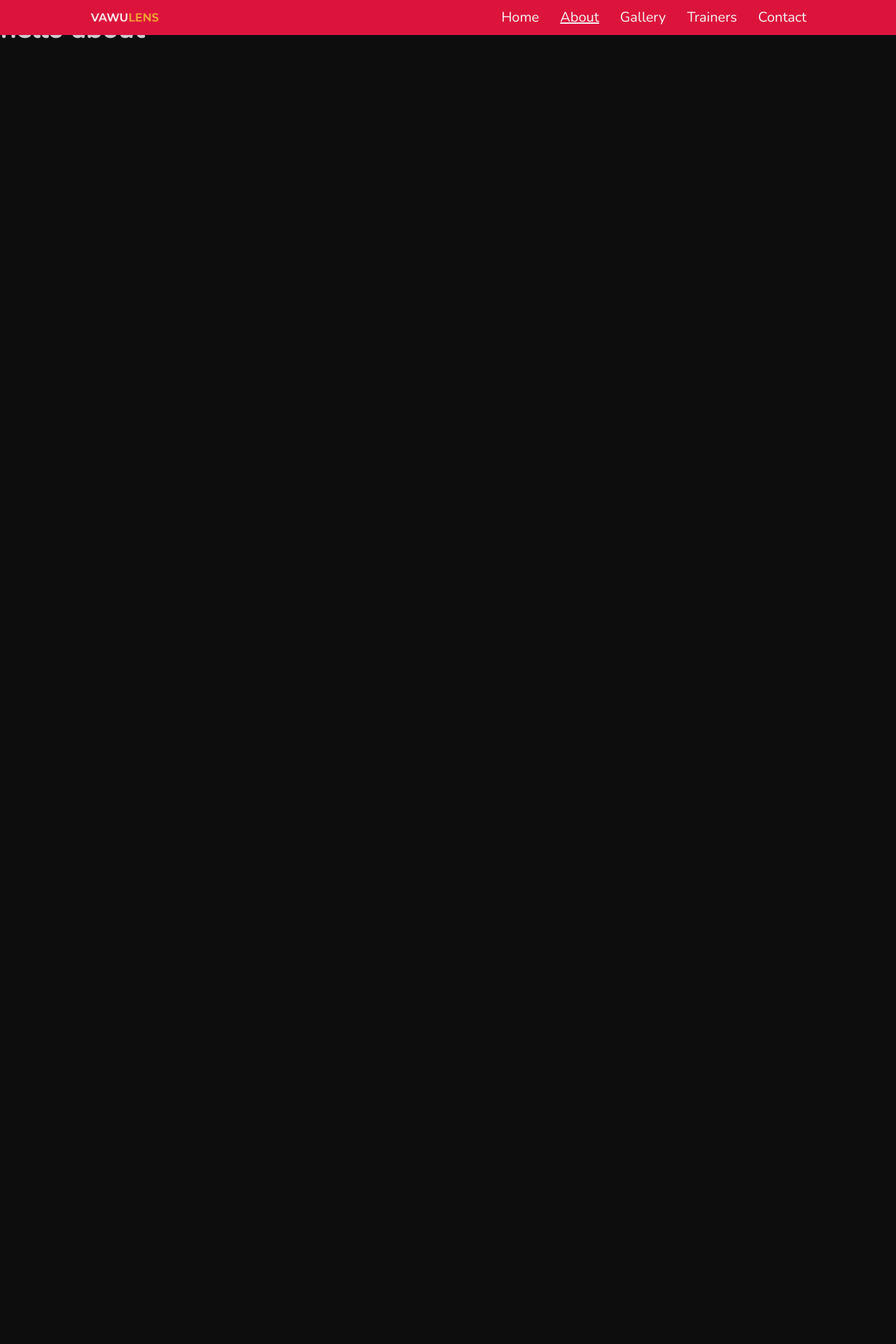
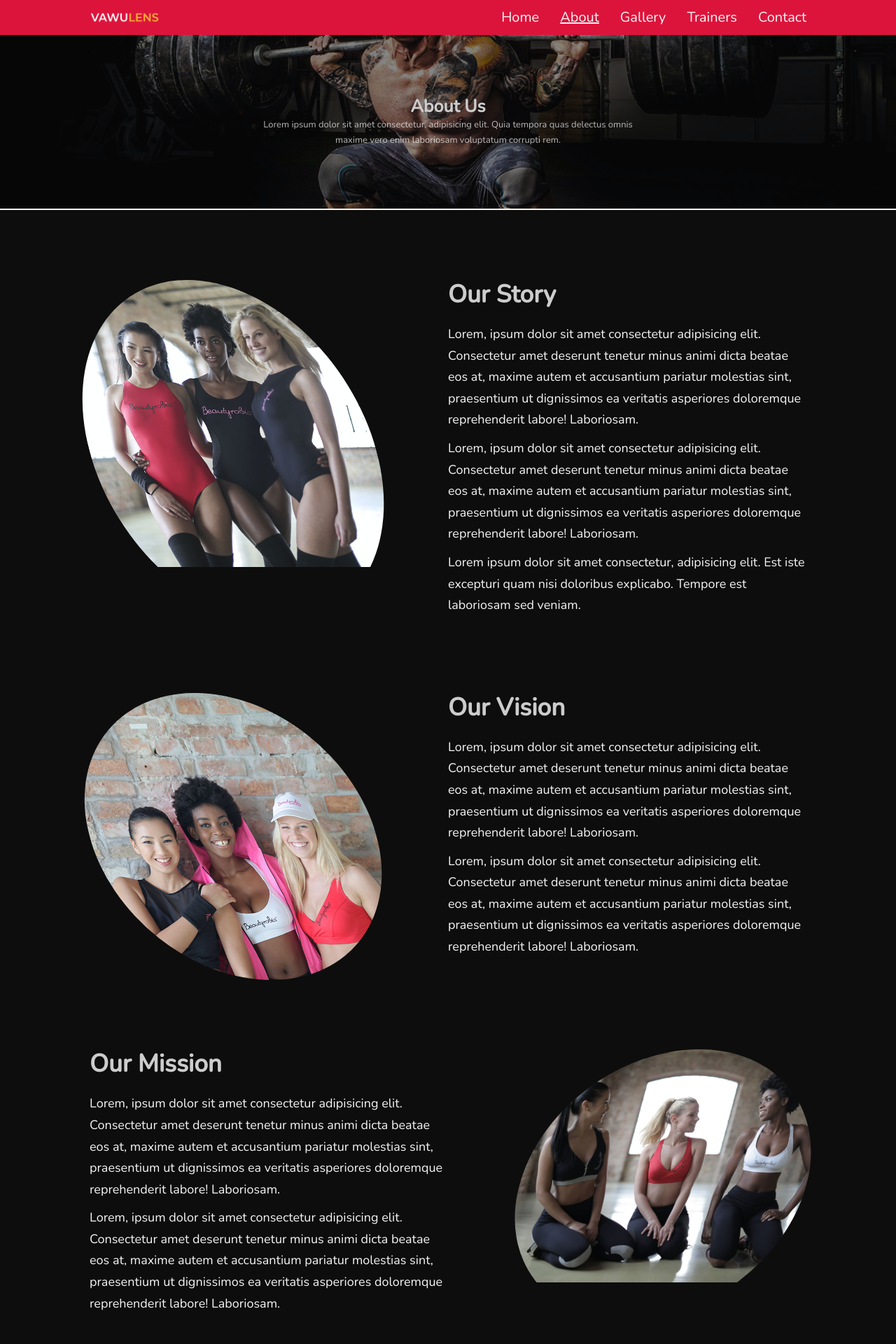
Before and after one commit to nickemma/microverse-lazy-coders, a React (Create React App) app: page /about in a window 1280 px wide. Shown: the top 1920 px of the page at 70% size. Before the commit the page ends 800 px from the top, so only its background shows below. Built offline with nearby package versions, Linux system fonts and the light colour scheme.

Commit message:
add the contact page

```diff
--- a/src/App.js
+++ b/src/App.js
@@ -5,6 +5,7 @@ import Gallery from './pages/gallery/Gallery';
 import Contact from './pages/contact/Contact';
 import Trainers from './pages/trainers/Trainers';
 import Navbar from './components/Navbar';
+import Footer from './components/Footer';
 
 function App() {
   return (
@@ -17,6 +18,7 @@ function App() {
         <Route path="trainers" element={<Trainers />} />
         <Route path="contact" element={<Contact />} />
       </Routes>
+      <Footer />
     </BrowserRouter>
   );
 }
--- /dev/null
+++ b/src/components/Hero.jsx
@@ -0,0 +1,17 @@
+function Hero({ title, image, children }) {
+  return (
+    <header className="header">
+      <div className="header-container">
+        <div className="header-bg">
+          <img src={image} alt="header background Image" />
+        </div>
+        <div className="header-content">
+          <h2>{title}</h2>
+          <p>{children}</p>
+        </div>
+      </div>
+    </header>
+  );
+}
+
+export default Hero;
--- a/src/index.css
+++ b/src/index.css
@@ -155,3 +155,82 @@ img {
   background: var(--secondary-color);
   color: var(--text-color);
 }
+
+/* ========= Hero Reuseable style ============ */
+
+.header {
+  margin-top: 5rem;
+  height: 25rem;
+  overflow: hidden;
+  border-bottom: 2px solid var(--text-color);
+}
+
+.header-container {
+  width: 100%;
+  height: 100%;
+  position: relative;
+  display: grid;
+  place-items: center;
+  background: #0d0d0d;
+}
+
+.header-bg {
+  position: absolute;
+  width: 100%;
+}
+
+.header-bg img {
+  opacity: 0.5;
+}
+
+.header-content {
+  position: relative;
+  color: var(--white);
+  width: 44%;
+  margin: 0 auto;
+  text-align: center;
+}
+
+.header-content p {
+  color: rgba(255, 255, 255, 0.7);
+  font-size: 1.3rem;
+}
+
+/* ========= Media Queries style ============ */
+
+@media (max-width: 800px) {
+  .container {
+    width: var(--container-md);
+  }
+
+  h1 {
+    font-size: 2rem;
+  }
+
+  h2 {
+    font-size: 1.8rem;
+  }
+  .header-content {
+    width: 76%;
+  }
+}
+
+@media (max-width: 500px) {
+  h1 {
+    font-size: 2.3rem;
+    line-height: 1.3;
+  }
+  section {
+    margin-top: 7rem;
+  }
+  .header {
+    height: fit-content;
+  }
+  .header-content {
+    width: var(--container-md);
+    padding: 3rem 0;
+  }
+  .header-content p {
+    font-size: 0.85;
+  }
+}
--- a/src/pages/about/About.css
+++ b/src/pages/about/About.css
@@ -0,0 +1,74 @@
+.about-image {
+  border-radius: 50%;
+  overflow: hidden;
+  transform: skew(15deg);
+  transition: var(--transition);
+}
+
+.about-image:nth-child(2) {
+  transform: skew(-15deg);
+}
+
+.about-image:hover {
+  transform: skew(0);
+}
+
+.about-content-info h2 {
+  margin-bottom: 2rem;
+  font-size: 3.5rem;
+}
+
+.about-content-info p {
+  margin-bottom: 1rem;
+  font-size: 1.8rem;
+}
+
+.about-content,
+.vision-content {
+  display: grid;
+  grid-template-columns: 40% 50%;
+  gap: 10%;
+}
+
+.mission-content {
+  display: grid;
+  grid-template-columns: 50% 40%;
+  gap: 10%;
+}
+
+/* ========= Media Queries style ============ */
+
+@media (max-width: 800px) {
+  .about-image {
+    width: 60%;
+  }
+
+  .about-content-info h2 {
+    margin-bottom: 1.2rem;
+  }
+
+  .about-content,
+  .vision-content,
+  .mission-content {
+    grid-template-columns: 1fr;
+    gap: 3rem;
+  }
+
+  .about-image:nth-child(2) {
+    grid-row: 1;
+  }
+}
+
+@media (max-width: 500px) {
+  .about-image {
+    width: 80%;
+    margin: 0 auto;
+  }
+
+  .about-content,
+  .vision-content,
+  .mission-content {
+    grid-template-columns: 1fr;
+    gap: 2rem;
+  }
+}
--- a/src/pages/about/About.jsx
+++ b/src/pages/about/About.jsx
@@ -1,10 +1,96 @@
+import Hero from '../../components/Hero';
+import Image from '../../images/header_bg_1.jpg';
+import StoryImage from '../../images/about1.jpg';
+import VisionImage from '../../images/about2.jpg';
+import MissionImage from '../../images/about3.jpg';
 import './About.css';
 
 function About() {
   return (
     <>
-      <div>About</div>
-      <h1>hello about</h1>
+      <Hero title="About Us" image={Image}>
+        Lorem ipsum dolor sit amet consectetur, adipisicing elit. Quia tempora
+        quas delectus omnis maxime vero enim laboriosam voluptatum corrupti rem.
+      </Hero>
+      <section className="about-story">
+        <div className="container about-content">
+          <div className="about-image">
+            <img src={StoryImage} alt="Our Story" />
+          </div>
+          <div className="about-content-info">
+            <h2>Our Story</h2>
+            <p>
+              Lorem, ipsum dolor sit amet consectetur adipisicing elit.
+              Consectetur amet deserunt tenetur minus animi dicta beatae eos at,
+              maxime autem et accusantium pariatur molestias sint, praesentium
+              ut dignissimos ea veritatis asperiores doloremque reprehenderit
+              labore! Laboriosam.
+            </p>
+            <p>
+              Lorem, ipsum dolor sit amet consectetur adipisicing elit.
+              Consectetur amet deserunt tenetur minus animi dicta beatae eos at,
+              maxime autem et accusantium pariatur molestias sint, praesentium
+              ut dignissimos ea veritatis asperiores doloremque reprehenderit
+              labore! Laboriosam.
+            </p>
+            <p>
+              Lorem ipsum dolor sit amet consectetur, adipisicing elit. Est iste
+              excepturi quam nisi doloribus explicabo. Tempore est laboriosam
+              sed veniam.
+            </p>
+          </div>
+        </div>
+      </section>
+
+      <section className="about-vision">
+        <div className="container vision-content">
+          <div className="about-image">
+            <img src={VisionImage} alt="Our Vision" />
+          </div>
+          <div className="about-content-info">
+            <h2>Our Vision</h2>
+            <p>
+              Lorem, ipsum dolor sit amet consectetur adipisicing elit.
+              Consectetur amet deserunt tenetur minus animi dicta beatae eos at,
+              maxime autem et accusantium pariatur molestias sint, praesentium
+              ut dignissimos ea veritatis asperiores doloremque reprehenderit
+              labore! Laboriosam.
+            </p>
+            <p>
+              Lorem, ipsum dolor sit amet consectetur adipisicing elit.
+              Consectetur amet deserunt tenetur minus animi dicta beatae eos at,
+              maxime autem et accusantium pariatur molestias sint, praesentium
+              ut dignissimos ea veritatis asperiores doloremque reprehenderit
+              labore! Laboriosam.
+            </p>
+          </div>
+        </div>
+      </section>
+
+      <section className="about-mission">
+        <div className="container mission-content">
+          <div className="about-content-info">
+            <h2>Our Mission</h2>
+            <p>
+              Lorem, ipsum dolor sit amet consectetur adipisicing elit.
+              Consectetur amet deserunt tenetur minus animi dicta beatae eos at,
+              maxime autem et accusantium pariatur molestias sint, praesentium
+              ut dignissimos ea veritatis asperiores doloremque reprehenderit
+              labore! Laboriosam.
+            </p>
+            <p>
+              Lorem, ipsum dolor sit amet consectetur adipisicing elit.
+              Consectetur amet deserunt tenetur minus animi dicta beatae eos at,
+              maxime autem et accusantium pariatur molestias sint, praesentium
+              ut dignissimos ea veritatis asperiores doloremque reprehenderit
+              labore! Laboriosam.
+            </p>
+          </div>
+          <div className="about-image">
+            <img src={MissionImage} alt="Our Mission" />
+          </div>
+        </div>
+      </section>
     </>
   );
 }
--- a/src/pages/contact/Contact.css
+++ b/src/pages/contact/Contact.css
@@ -0,0 +1,38 @@
+.contact-container {
+  display: grid;
+  place-items: center;
+}
+
+.contact-wrapper {
+  width: fit-content;
+  display: flex;
+  gap: 2rem;
+}
+
+.contact-wrapper a {
+  background: var(--secondary-color);
+  border: 2px solid transparent;
+  font-size: 5rem;
+  transition: var(--transition);
+  padding: 3rem;
+  border-radius: 1.5rem;
+}
+
+.contact-wrapper a:hover {
+  background: transparent;
+  border-color: var(--text-color);
+}
+
+/* ========= Media Queries style ============ */
+
+@media (max-width: 500px) {
+  .contact-wrapper {
+    gap: 1.5rem;
+  }
+
+  .contact-wrapper a {
+    padding: 1rem;
+    font-size: 3rem;
+    border-radius: 1rem;
+  }
+}
--- a/src/pages/contact/Contact.jsx
+++ b/src/pages/contact/Contact.jsx
@@ -1,7 +1,49 @@
+import Hero from '../../components/Hero';
+import Image from '../../images/header_bg_2.jpg';
+import { MdEmail } from 'react-icons/md';
+import { BsMessenger } from 'react-icons/bs';
+import { IoLogoWhatsapp } from 'react-icons/io';
 import './Contact.css';
 
 function Contact() {
-  return <div>Contact</div>;
+  return (
+    <>
+      <Hero title="Get In Touch" image={Image}>
+        <p>
+          Lorem ipsum dolor sit amet, consectetur adipisicing elit. Rem quisquam
+          incidunt corporis sapiente veritatis eligendi hic minus ut voluptas
+          obcaecati.
+        </p>
+      </Hero>
+      <section className="contact">
+        <div className="container contact-container">
+          <div className="contact-wrapper">
+            <a
+              href="mailto:lazycoders@gmail.com"
+              target="_blank"
+              rel="noreferrer noopener"
+            >
+              <MdEmail />
+            </a>
+            <a
+              href="http://m.me/lazyCoders"
+              target="_blank"
+              rel="noreferrer noopener"
+            >
+              <BsMessenger />
+            </a>
+            <a
+              href="https://wa.me/+2349070851385"
+              target="_blank"
+              rel="noreferrer noopener"
+            >
+              <IoLogoWhatsapp />
+            </a>
+          </div>
+        </div>
+      </section>
+    </>
+  );
 }
 
 export default Contact;
--- a/src/pages/home/Home.css
+++ b/src/pages/home/Home.css
@@ -239,3 +239,54 @@
 .footer .credit span {
   color: var(--secondary-color);
 }
+
+/* ========= Media Queries style ============ */
+
+@media (max-width: 800px) {
+  .main {
+    height: fit-content;
+    padding: 12rem 0;
+  }
+
+  .main-header {
+    gap: 0;
+  }
+
+  .value-content {
+    grid-template-columns: 1fr;
+    justify-content: center;
+    gap: 4rem;
+  }
+
+  .faqs-wrapper {
+    grid-template-columns: 1fr;
+  }
+
+  .testimonials {
+    width: 75%;
+  }
+}
+
+@media (max-width: 800px) {
+  .main-header {
+    grid-template-columns: 1fr;
+  }
+
+  .main-header .image {
+    display: none;
+  }
+
+  .values-wrapper {
+    grid-template-columns: 1fr;
+  }
+
+  .footer-content .test {
+    text-align: center;
+    align-items: center;
+    margin: 10px;
+  }
+
+  .footer-content .test h3 {
+    font-size: 3rem;
+  }
+}
```
